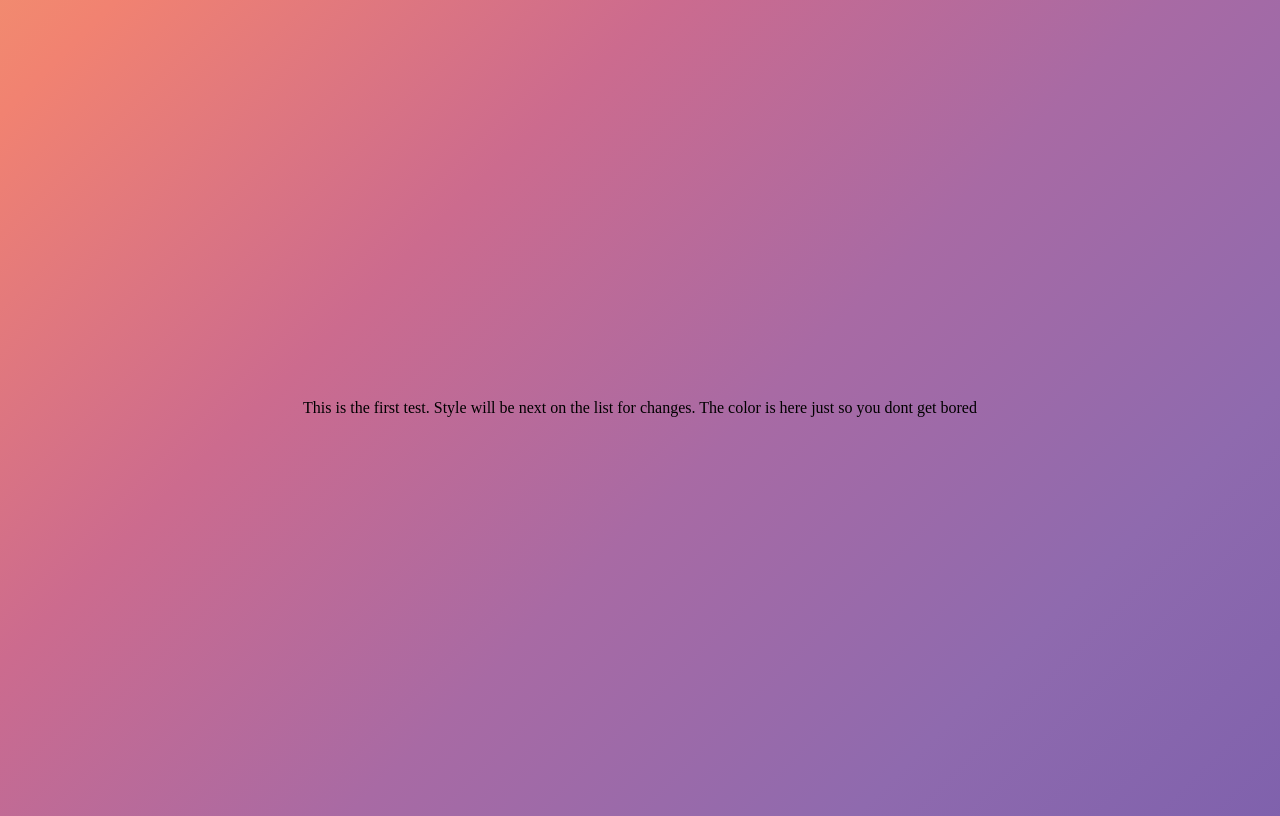
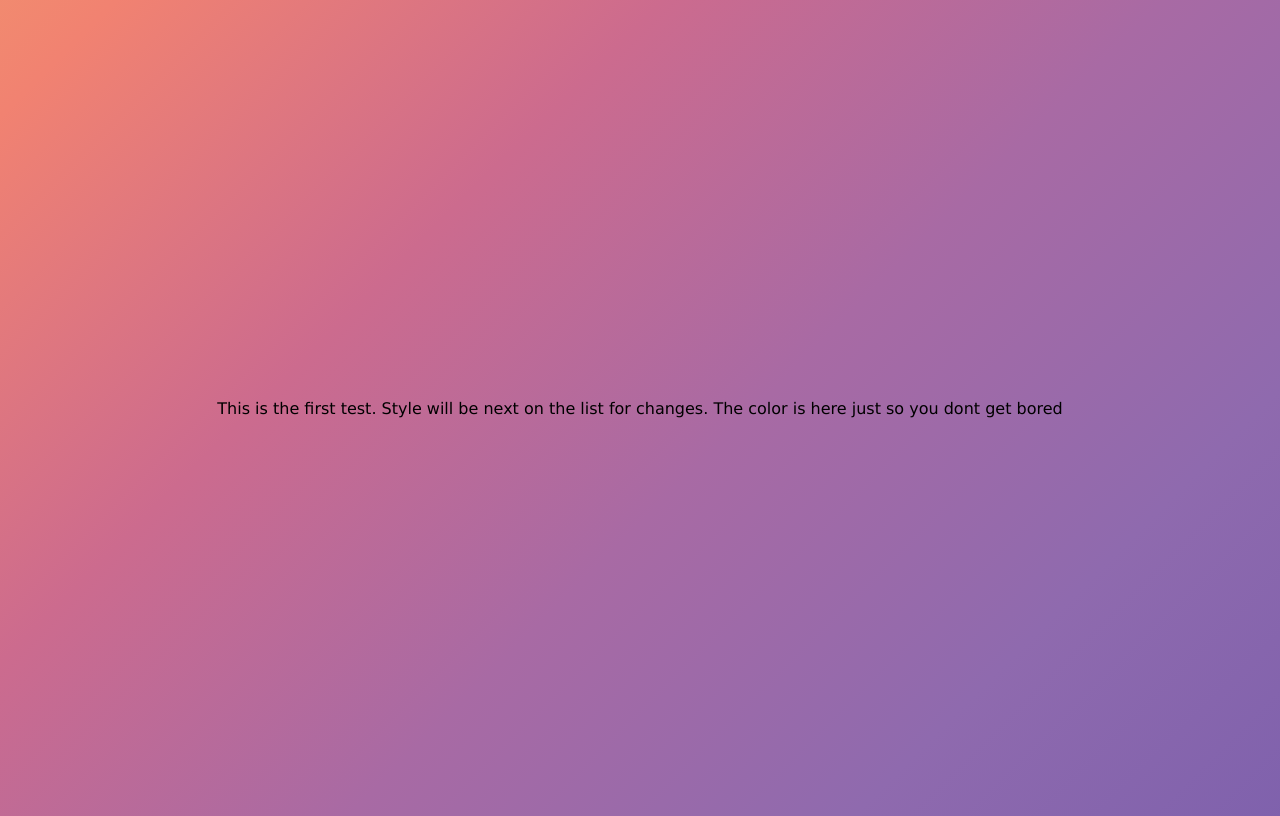
Before and after one commit to bclutter455/bclutter455.github.io, a plain HTML site: page index.html in a window 1280 px wide. Drawn offline with Linux system fonts and the light colour scheme.

Commit message:
Update index.css

```diff
--- a/index.css
+++ b/index.css
@@ -19,3 +19,8 @@ body {
     background-position: 0%;
   }
 }
+p {
+  color: black;
+  font-family: Verdana;
+  font-size: 1rem;
+}
```
